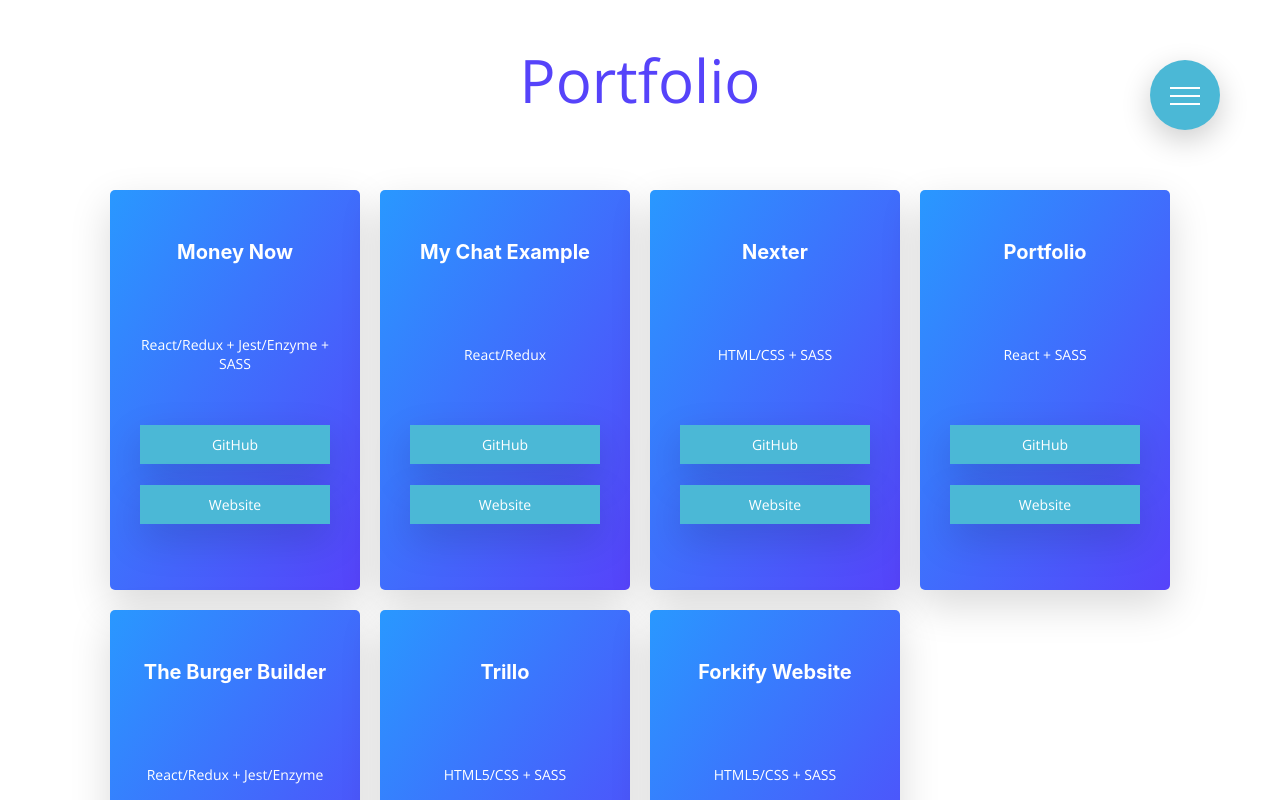
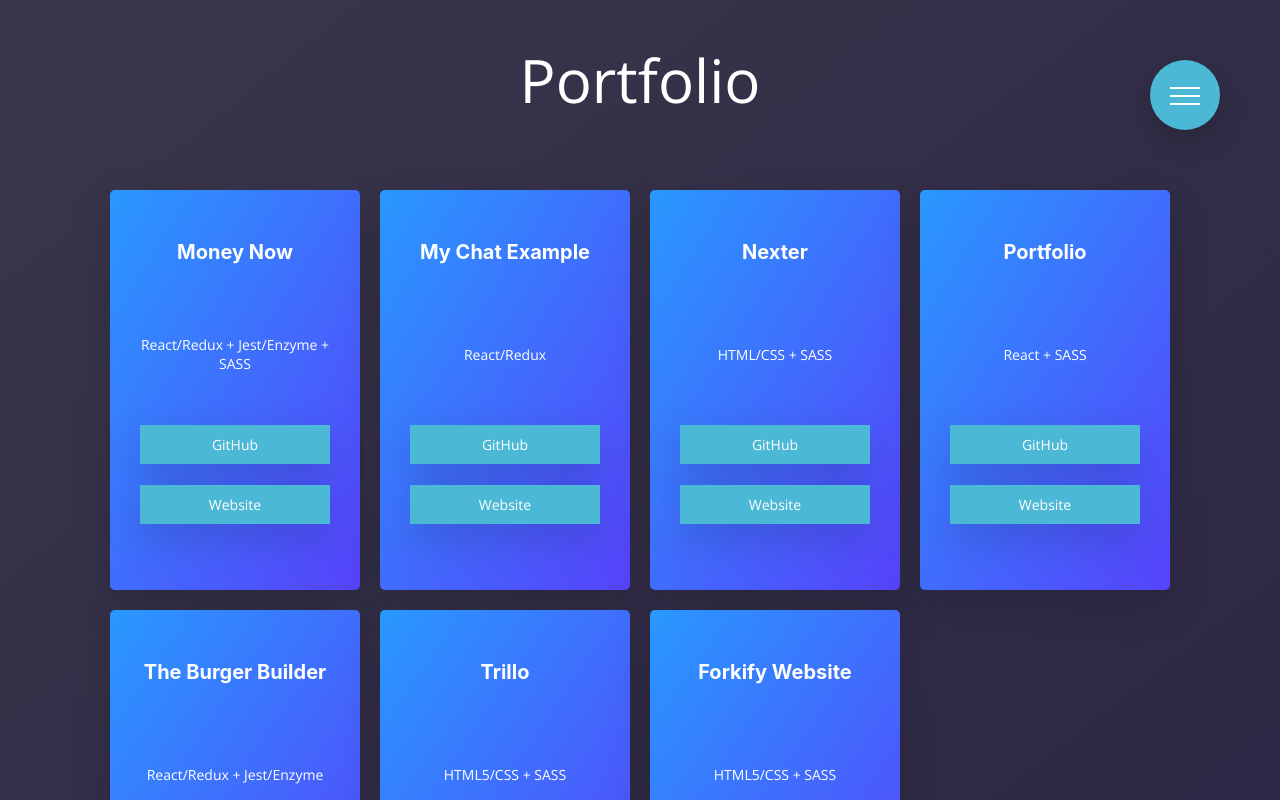
Before and after one commit to HenriqueFadoni/portfolio-2.0, a React (Create React App) app: page /portfolio in a window 1280 px wide. Shown: the top 800 px of the page. Built offline with nearby package versions, Linux system fonts and the light colour scheme.

Commit message:
Changing background color

```diff
--- a/src/sass/pages/_portfolio.scss
+++ b/src/sass/pages/_portfolio.scss
@@ -6,6 +6,8 @@
         display: grid;
         grid-template-columns: 100vw;
         grid-template-rows: 20vh auto;
+
+        background-image: linear-gradient(to right bottom, rgb(58, 54, 75), rgb(43, 38, 68));
     }
 
     &-title {
@@ -16,7 +18,7 @@
             font-size: 6rem;
             font-family: 'Open Sans', sans-serif;
             font-weight: 200;
-            color: #5643fa;
+            color: $color-white;
         }
     }
 
@@ -73,6 +75,7 @@
 
         &:hover {
             transform: scale(1.2);
+            z-index: 2;
         }
     }
 
```
